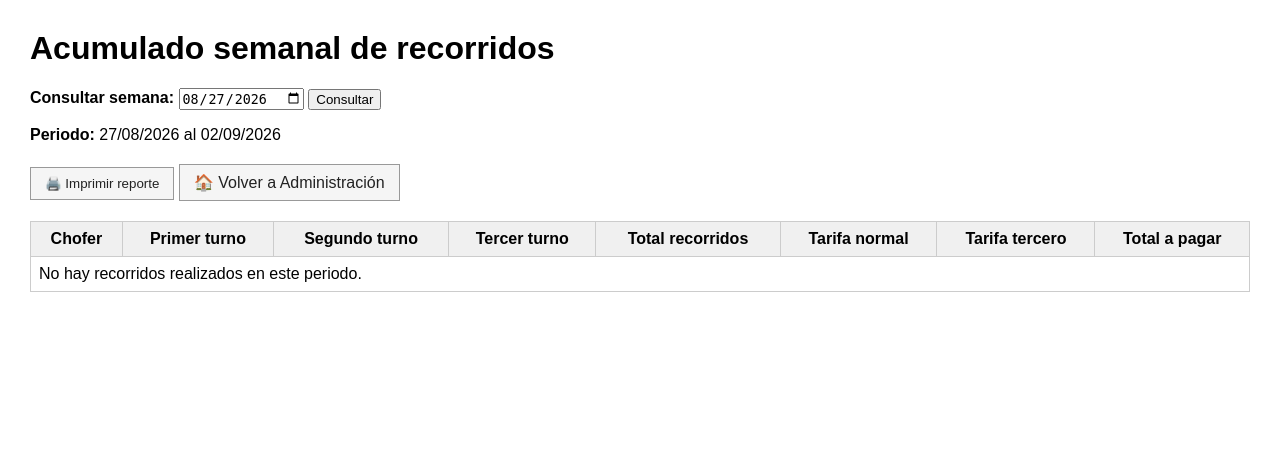
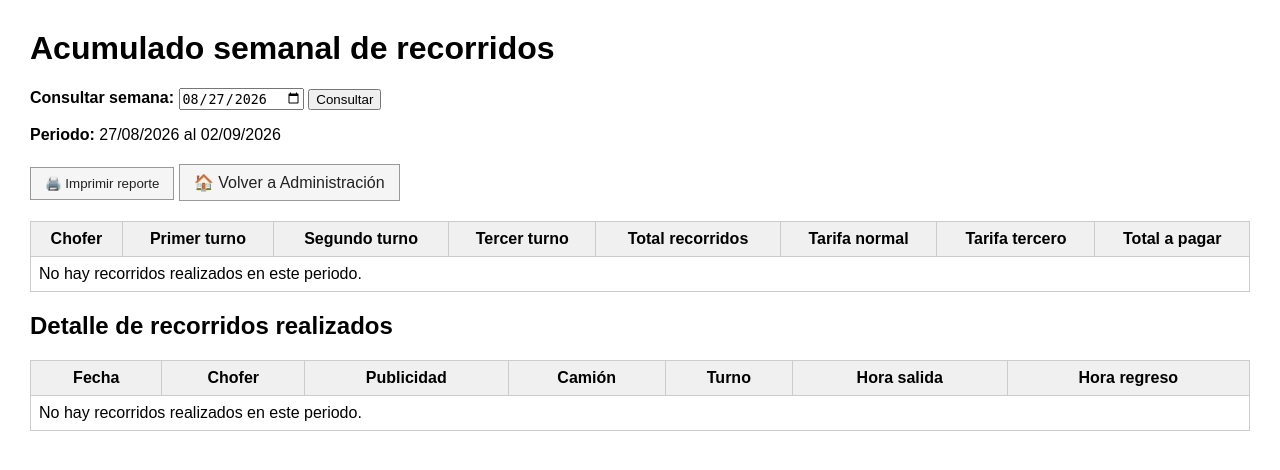
Before and after one commit to jenarod44-ship-it/publicerias_cgc, a Django app: page /reportes/choferes/semanal/ in a window 1280 px wide. Shown: the top 470 px of the page. Run offline with Django 5.2, Linux system fonts and the light colour scheme; tables that the repository leaves empty hold one stand-in row (values such as "Sample post").

Commit message:
Agregar detalle de recorridos al reporte semanal

```diff
--- a/core/templates/core/reporte_semanal_choferes.html
+++ b/core/templates/core/reporte_semanal_choferes.html
@@ -138,6 +138,53 @@
 </tbody>
 </table>
 
+<h2>Detalle de recorridos realizados</h2>
+
+<table>
+    <thead>
+        <tr>
+            <th>Fecha</th>
+            <th>Chofer</th>
+            <th>Publicidad</th>
+            <th>Camión</th>
+            <th>Turno</th>
+            <th>Hora salida</th>
+            <th>Hora regreso</th>
+        </tr>
+    </thead>
+
+    <tbody>
+        {% for servicio in servicios %}
+        <tr>
+            <td>{{ servicio.fecha|date:"d/m/Y" }}</td>
+            <td>{{ servicio.chofer }}</td>
+            <td>{{ servicio.publicidad }}</td>
+            <td>{{ servicio.camion_operativo }}</td>
+            <td>{{ servicio.turno }}</td>
+            <td>
+                {% if servicio.hora_salida %}
+                    {{ servicio.hora_salida|time:"H:i" }}
+                {% else %}
+                    -
+                {% endif %}
+            </td>
+            <td>
+                {% if servicio.hora_regreso %}
+                    {{ servicio.hora_regreso|time:"H:i" }}
+                {% else %}
+                    -
+                {% endif %}
+            </td>
+        </tr>
+        {% empty %}
+        <tr>
+            <td colspan="7">
+                No hay recorridos realizados en este periodo.
+            </td>
+        </tr>
+        {% endfor %}
+    </tbody>
+</table>
 
 
 </body>
--- a/core/views.py
+++ b/core/views.py
@@ -224,6 +224,7 @@
         "fecha_inicio": fecha_inicio,
         "fecha_fin": fecha_fin,
         "resumen": resumen.values(),
+        "servicios": servicios,
         "tarifa_normal": tarifa_normal,
         "tarifa_tercero": tarifa_tercero,
         "fecha_base": fecha_base,
```
